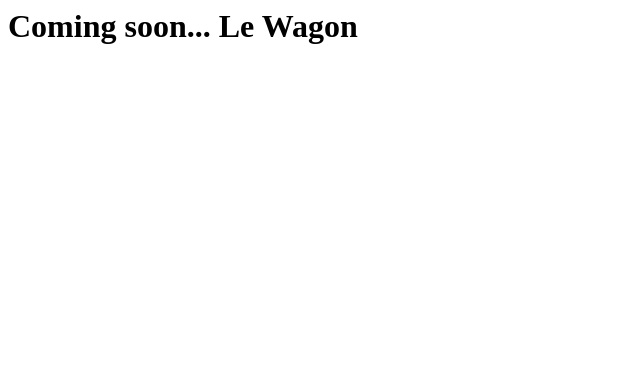
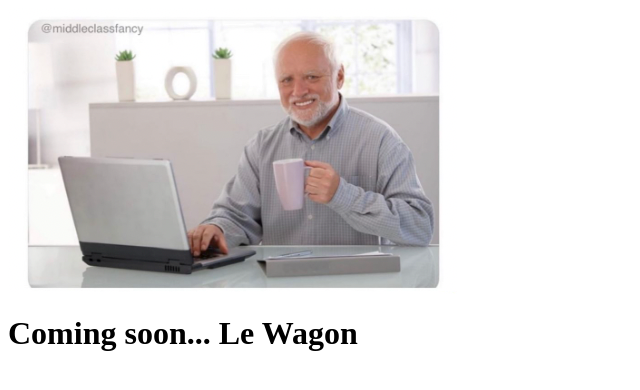
Before and after one commit to monicasainer/prework, a plain HTML site: page index.html in a window 1280 px wide. Shown: the whole page, without its empty margins (0-640 px from the left). Drawn offline with Linux system fonts and the light colour scheme.

Commit message:
Added nervous logo

```diff
--- a/index.html
+++ b/index.html
@@ -2,6 +2,7 @@
 <html>
     <head></head>
     <body>
+        <img src="random.png" alt="">
         <h1>Coming soon... Le Wagon</h1>
     </body>
 </html>
```
Also changed, not shown: random.png (added).
